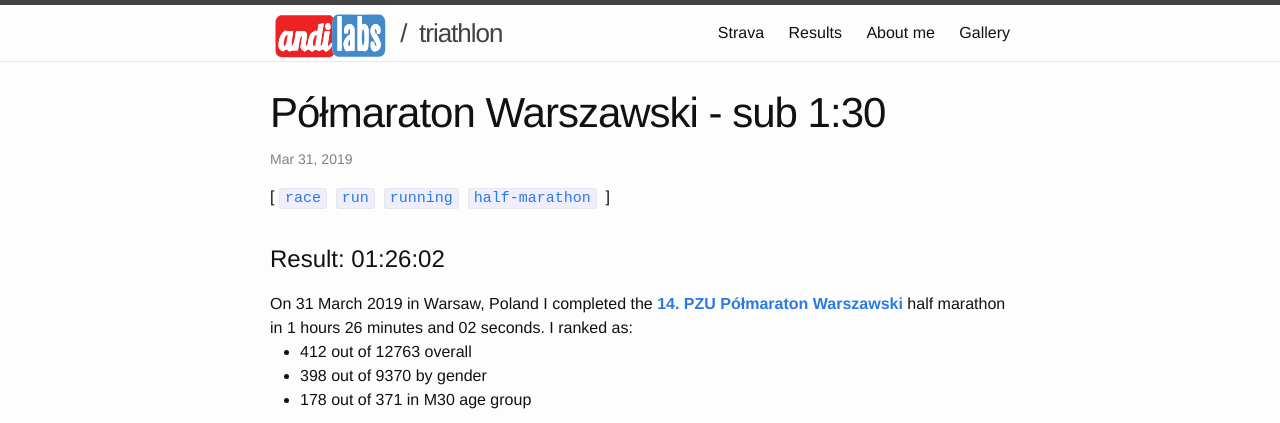
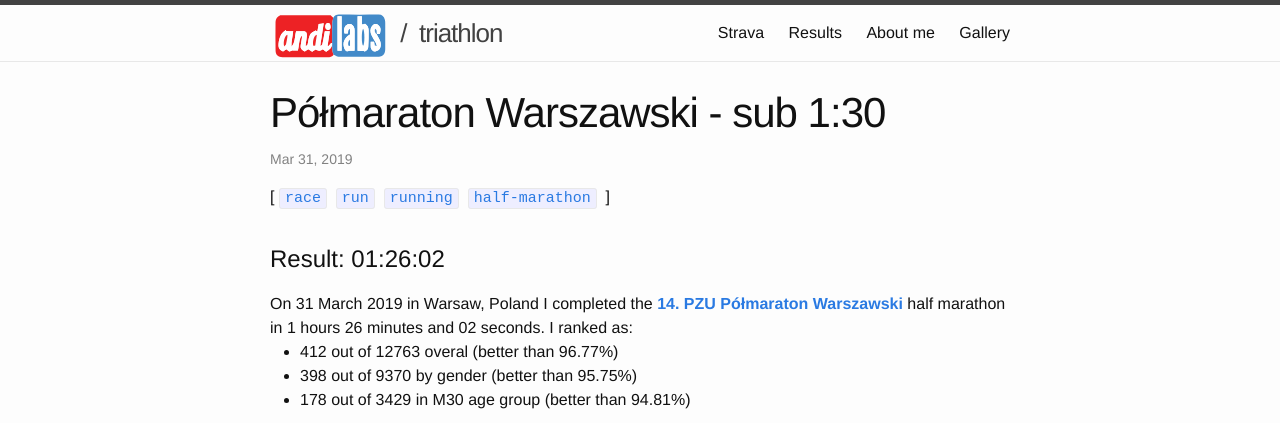
Before and after one commit to anditriathlon/anditriathlon.github.io, a Jekyll site: the page built from _posts/2019-03-31-pomaraton-warszawski-sub-1-30.md, in a window 1280 px wide and 900 px high, cut to the strip 0-423 px from the top of the window. Built offline with Jekyll 4.4.1, drawn with Linux system fonts in a browser that asks for light colours; a script that is not in the unit is left out.

Commit message:
added % better than and some hashtags

```diff
--- a/_layouts/single-sport-race.html
+++ b/_layouts/single-sport-race.html
@@ -32,13 +32,13 @@ layout: default
       I ranked as:
         <ul>
             {% if page.result.rank.overall %}
-            <li> {{page.result.rank.overall.place }} out of {{page.result.rank.overall.out_of }} overall</li>
+            <li> {{page.result.rank.overall.place }} out of {{page.result.rank.overall.out_of }} overal (better than {{  page.result.rank.overall.place| times: 1.0 | divided_by: page.result.rank.overall.out_of | times: 1.0 |minus: 1 |times: -100| round: 2  }}%)</li>
             {% endif %}
             {% if page.result.rank.gender %}
-            <li> {{page.result.rank.gender.place }} out of {{page.result.rank.gender.out_of }} by gender</li>
+            <li> {{page.result.rank.gender.place }} out of {{page.result.rank.gender.out_of }} by gender (better than {{  page.result.rank.gender.place| times: 1.0 | divided_by: page.result.rank.gender.out_of | times: 1.0 |minus: 1 |times: -100| round: 2  }}%)</li>
             {% endif %}
             {% if page.result.rank.age_group %}
-            <li> {{page.result.rank.age_group.place }} out of {{page.result.rank.age_group.out_of }} in {{page.result.rank.age_group.ag_name}} age group</li>
+            <li> {{page.result.rank.age_group.place }} out of {{page.result.rank.age_group.out_of }} in {{page.result.rank.age_group.ag_name}} age group (better than {{  page.result.rank.age_group.place| times: 1.0 | divided_by: page.result.rank.age_group.out_of | times: 1.0 |minus: 1 |times: -100| round: 2  }}%)</li>
             {% endif %}
         </ul>
       {% endif %}
--- a/_layouts/tri-race.html
+++ b/_layouts/tri-race.html
@@ -32,13 +32,13 @@ layout: default
       I ranked as:
         <ul>
             {% if page.result.rank.overall %}
-            <li> {{page.result.rank.overall.place }} out of {{page.result.rank.overall.out_of }} overall</li>
+            <li> {{page.result.rank.overall.place }} out of {{page.result.rank.overall.out_of }} overall (better than {{  page.result.rank.overall.place| times: 1.0 | divided_by: page.result.rank.overall.out_of | times: 1.0 |minus: 1 |times: -100| round: 2  }}%)</li>
             {% endif %}
             {% if page.result.rank.gender %}
-            <li> {{page.result.rank.gender.place }} out of {{page.result.rank.gender.out_of }} by gender</li>
+            <li> {{page.result.rank.gender.place }} out of {{page.result.rank.gender.out_of }} by gender (better than {{  page.result.rank.gender.place| times: 1.0 | divided_by: page.result.rank.gender.out_of | times: 1.0 |minus: 1 |times: -100| round: 2  }}%)</li>
             {% endif %}
             {% if page.result.rank.age_group %}
-            <li> {{page.result.rank.age_group.place }} out of {{page.result.rank.age_group.out_of }} in {{page.result.rank.age_group.ag_name}} age group</li>
+            <li> {{page.result.rank.age_group.place }} out of {{page.result.rank.age_group.out_of }} in {{page.result.rank.age_group.ag_name}} age group (better than {{  page.result.rank.age_group.place| times: 1.0 | divided_by: page.result.rank.age_group.out_of | times: 1.0 |minus: 1 |times: -100| round: 2  }}%)</li>
             {% endif %}
         </ul>
       {% endif %}
--- a/_posts/2019-03-31-pomaraton-warszawski-sub-1-30.md
+++ b/_posts/2019-03-31-pomaraton-warszawski-sub-1-30.md
@@ -23,7 +23,7 @@ result:
       out_of: 9370
     age_group:
       place: 178
-      out_of: 371
+      out_of: 3429
       ag_name: M30
 activity_url: https://www.strava.com/activities/2254017464/embed/b880f7ee673dba47a57c0fe9523560f5fe851d51
 ---
```
Also changed, not shown: _posts/2016-09-24-ironman-lanzarote-70-3.md (+1 -1 lines), 8 other files.
